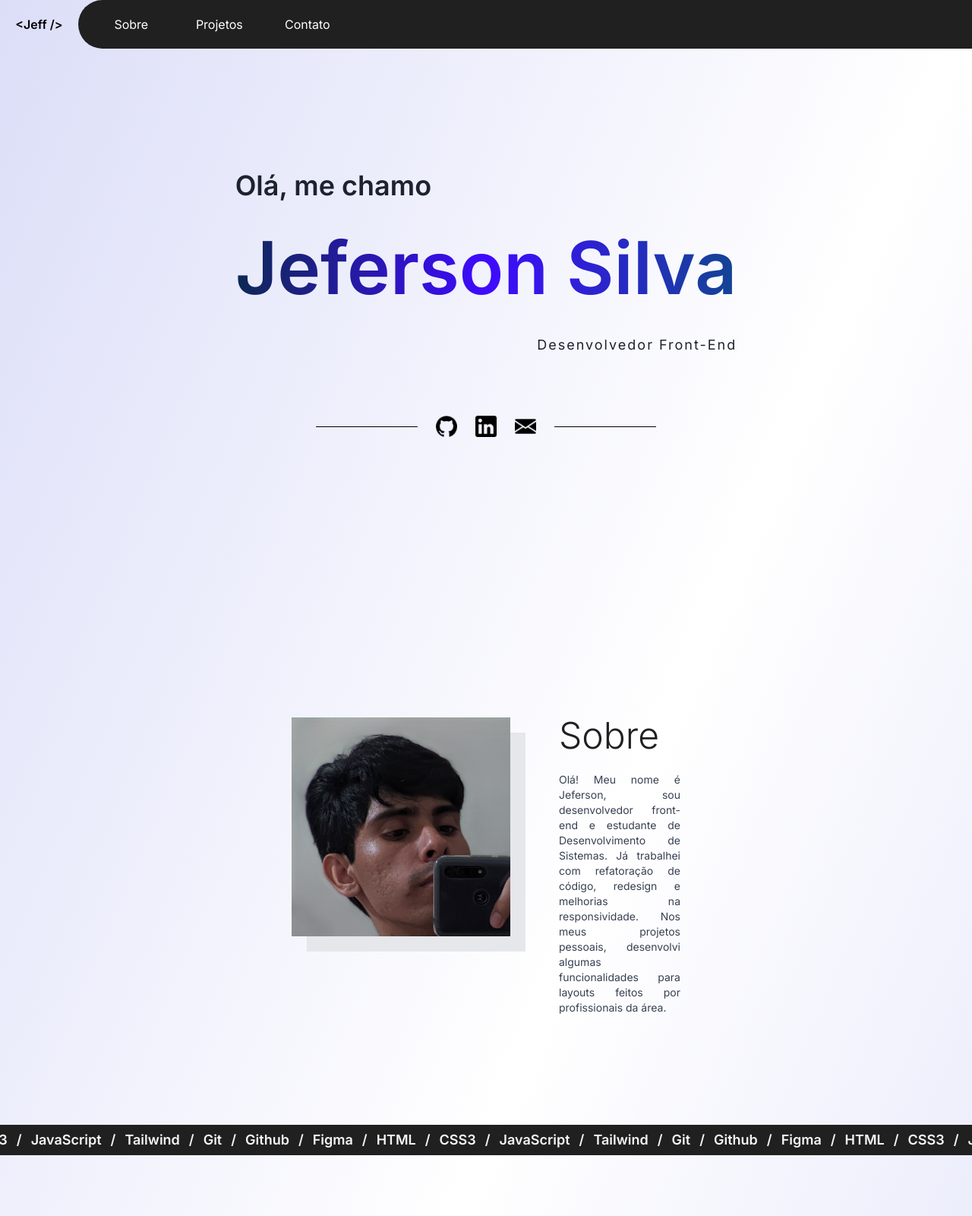
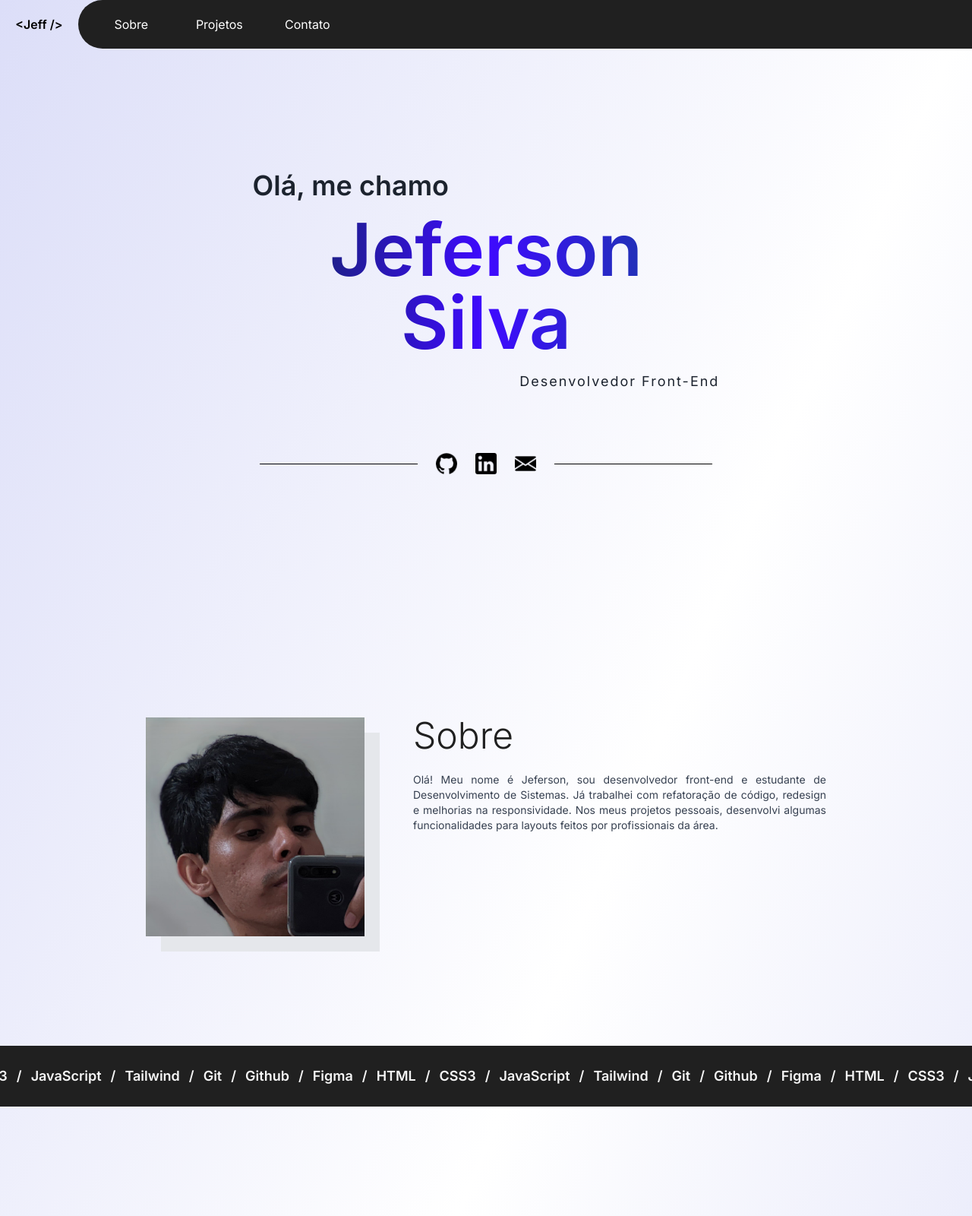
Before and after one commit to Jeferson0Silva/My-Portfolio, a website: page src/index.html in a window 1280 px wide. Shown: the top 1600 px of the page at 76% size. Drawn offline with Linux system fonts and the light colour scheme.

Commit message:
feat:header and about

```diff
--- a/src/assets/css/style.css
+++ b/src/assets/css/style.css
@@ -7,7 +7,17 @@
   scroll-behavior: smooth;
 }
 
-body {
+*::-webkit-scrollbar {
+  width: 10px;
+  background-color:#191D1E;
+}
+
+*::-webkit-scrollbar-thumb {
+  background-color:#4e4f50;
+  border-radius: 20px;
+}
+
+#container {
   background-image: linear-gradient(to bottom right, #dcdef8, #ffffff 50%, #dcdef8);
   font-family: "Inter", sans-serif;
   font-optical-sizing: auto;
@@ -15,39 +25,14 @@ body {
 }
 
 h1 {
-  font-size: 6rem;
-  font-weight: 600;
-  text-align: center;
   background: #0e2853;
   background: repeating-linear-gradient(90deg, #0e2853 0, #3f0aff 50%, #134494);
   background-clip: text;
   -webkit-text-fill-color: transparent;
 }
 
-.text_description {
-  font-weight: 400;
-  font-size: 18px;
-  letter-spacing: 2px;
+@media (max-width: 639px) {
+  .headerName {
+    display: none;
+  }
 }
-
-.link_smidia {
-  display: flex;
-  align-items: center;
-  justify-content: center;
-}
-
-.img_smidia {
-  width: 28px;
-  height: 28px;
-}
-
-.line_smidia {
-  width: 12%;
-  height: 1px;
-  background-color: #000;
-}
-
-.line_projects {
-  height: 1px;
-  background-color: #e0e0e0;
-}
--- a/src/index.html
+++ b/src/index.html
@@ -13,7 +13,7 @@
   <body id="container">
     <header class="h-16 w-full" id="inicio">
       <nav class="flex h-full w-full items-center">
-        <div class="flex h-full w-28 items-center justify-center">
+        <div class="headerName flex h-full w-28 items-center justify-center">
           <a
             class="flex h-[48px] w-[92px] items-center justify-center rounded-3xl font-semibold no-underline duration-300 hover:bg-[#4d4d4d5d]"
             href="#inicio"
@@ -22,7 +22,8 @@
           </a>
         </div>
         <div
-          class="flex h-full w-full items-center gap-6 rounded-l-full bg-4 pl-6 text-white"
+          class="flex h-full w-full items-center justify-center gap-6 bg-4 text-white
+          sm:rounded-l-full sm:pl-6 sm:justify-start"
         >
           <a
             class="flex h-[48px] w-[92px] items-center justify-center rounded-3xl no-underline duration-300 hover:bg-[#00000060]"
@@ -47,64 +48,79 @@
     </header>
     <main class="flex flex-col">
       <div
-        class="flex h-custom-h w-full flex-col items-center gap-20 pl-20 pr-20 pt-40"
+        class="flex h-custom-h w-full flex-col items-center gap-20 px-10 pt-40
+        lg:px-20"
       >
-        <div class="flex w-full justify-center">
-          <div class="flex flex-col gap-4 text-5">
+        <div class="flex max-w-[614.77px] justify-center">
+          <div class="flex w-full flex-col gap-4 text-5">
             <p
-              class="container-title flex justify-between text-4xl font-semibold"
+              class="container-title flex justify-between text-xl font-medium
+              sx:text-2xl sx:font-medium lg:text-4xl lg:font-semibold"
             >
               Olá, me chamo
             </p>
-            <h1>Jeferson Silva</h1>
-            <p class="text_description container-title flex justify-end">
+            <h1 class="text-4xl font-semibold text-center
+            sx:text-6xl lg:text-8xl">Jeferson Silva</h1>
+            <p class="text-xs tracking-[1px] container-title flex justify-end
+            sx:text-base sx:tracking-[1.5px] lg:text-lg lg:tracking-[2px]">
               Desenvolvedor Front-End
             </p>
           </div>
         </div>
-        <div class="flex w-full items-center justify-center gap-6">
-          <span class="line_smidia"></span>
+        <div class="flex items-center justify-center gap-3
+        lg:gap-6">
+          <span class="w-20 h-px bg-3
+          sx:w-36 lg:w-52"></span>
           <a
-            class="link_smidia"
+            class="flex items-center justify-center"
             href="https://github.com/Jeferson0Silva"
             target="_blank"
           >
             <img
-              class="img_smidia hover:scale-110 duration-200"
+              class="w-4 h-4 hover:scale-110 duration-200
+              lg:w-7 lg:h-7"
               src="/src/assets/imgs/github.png"
               alt=""
             />
           </a>
           <a
-            class="link_smidia"
+            class="flex items-center justify-center"
             href="https://www.linkedin.com/in/jeferson-silva-958bb0279/ "
             target="_blank"
           >
             <img
-              class="img_smidia hover:scale-110 duration-200"
+              class="w-4 h-4 hover:scale-110 duration-200
+              lg:w-7 lg:h-7"
               src="/src/assets/imgs/linkedin.png"
               alt=""
             />
           </a>
           <a
-            class="link_smidia"
+            class="flex items-center justify-center"
             href="mailto:jefersonsas12@gmail.com"
             target="_blank"
           >
             <img
-              class="img_smidia hover:scale-110 duration-200"
+              class="w-4 h-4 hover:scale-110 duration-200
+              lg:w-7 lg:h-7"
               src="/src/assets/imgs/o-email.png"
               alt=""
             />
           </a>
-          <span class="line_smidia"></span>
+          <span class="w-20 h-px bg-3
+          sx:w-36 lg:w-52"></span>
         </div>
       </div>
-      <div class="flex h-custom-1 flex-col gap-36 pt-36" id="sobre">
-        <div class="flex w-full flex-col items-center px-24">
-          <div class="flex h-full w-custom-w gap-16 px-48">
-            <div class="flex w-full flex-1">
-              <div class="relative h-72 w-72">
+      <div class="flex h-custom-1 flex-col gap-36
+      lg:pt-36" id="sobre">
+        <div class="flex w-full flex-col items-center
+        xl:px-24">
+          <div class="flex flex-col h-full w-custom-w gap-16
+          lg:flex-row xll:pl-48 xll:pr-36">
+            <div class="flex w-full flex-1
+            xl:flex-row">
+              <div class="relative h-44 w-40
+              sx:h-52 sx:w-52 xl:h-72 xl:w-72">
                 <img
                   class="relative z-10 h-full w-full"
                   src="/src/assets/imgs/profile.jpg"
@@ -116,7 +132,8 @@
               </div>
             </div>
             <div class="flex w-full flex-col gap-6">
-              <h2 class="text-5xl font-light text-4">Sobre</h2>
+              <h2 class="text-3xl font-light text-4
+              sm:text-4xl lg:text-5xl">Sobre</h2>
               <p class="w-full text-justify text-sm text-gray-700">
                 Olá! Meu nome é Jeferson, sou desenvolvedor front-end e
                 estudante de Desenvolvimento de Sistemas. Já trabalhei com
@@ -216,7 +233,7 @@
             </div>
           </div>
         </div>
-        <span class="line_projects w-custom-w"></span>
+        <span class="h-px bg-gray-300 w-custom-w"></span>
 
         <div class="flex h-80 w-custom-w flex-col">
           <div class="flex h-24 w-full justify-between pt-6">
@@ -295,7 +312,7 @@
             </div>
           </div>
         </div>
-        <span class="line_projects w-custom-w"></span>
+        <span class="h-px bg-gray-300 w-custom-w"></span>
 
         <div class="flex h-80 w-custom-w flex-col">
           <div class="flex h-24 w-full justify-between pt-6">
@@ -370,7 +387,7 @@
             </div>
           </div>
         </div>
-        <span class="line_projects w-custom-w"></span>
+        <span class="h-px bg-gray-300 w-custom-w"></span>
       </div>
     </main>
     <footer class="mt-24 flex h-auto flex-col bg-4" id="contato">
--- a/tailwind.config.js
+++ b/tailwind.config.js
@@ -15,6 +15,10 @@ module.exports = {
         "custom-1": "calc(100vh - 10vh)",
         "custom-w": "calc(100vw - 30vw)",
       },
+      screens: {
+        sx: "490px",
+        xll: "1670px",
+      },
     },
   },
   plugins: [],
```
Also changed, not shown: src/assets/css/output.css.
